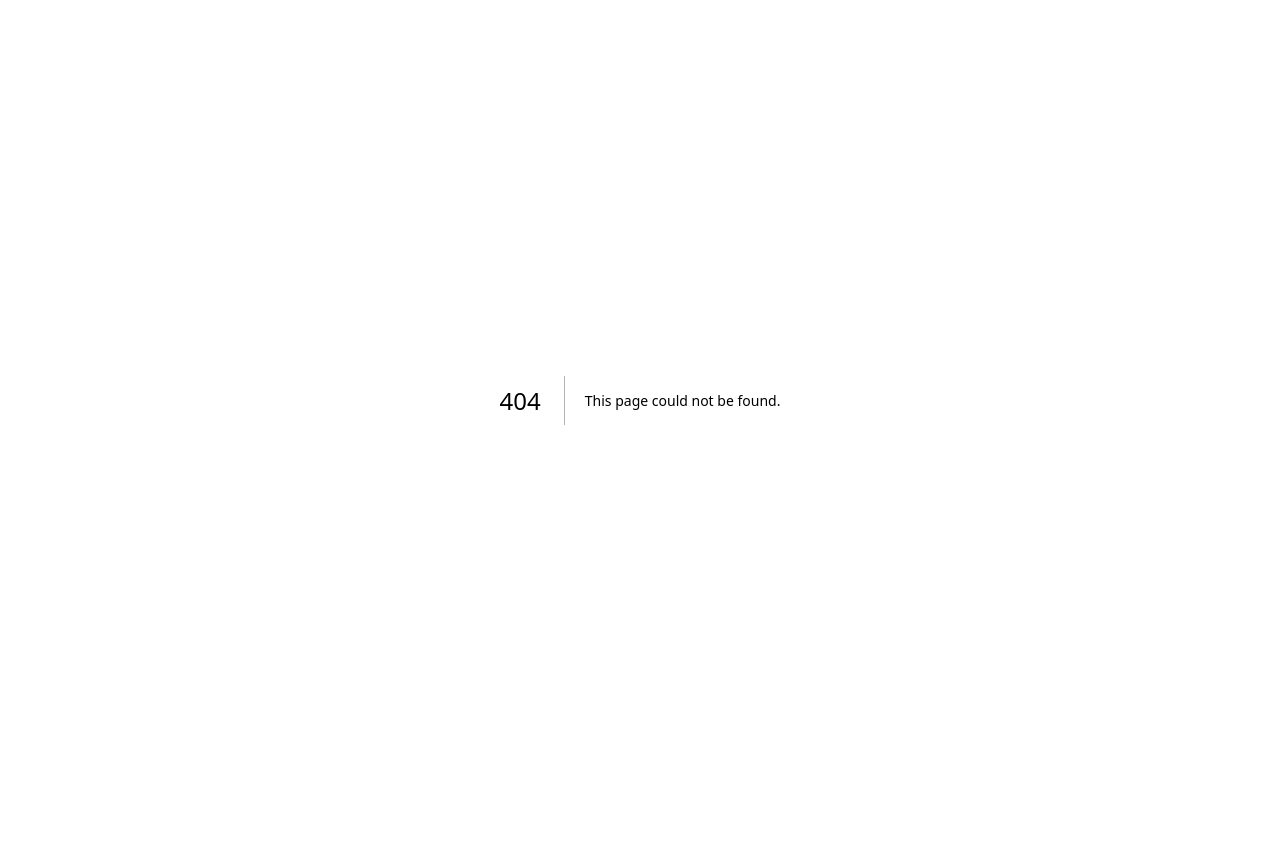
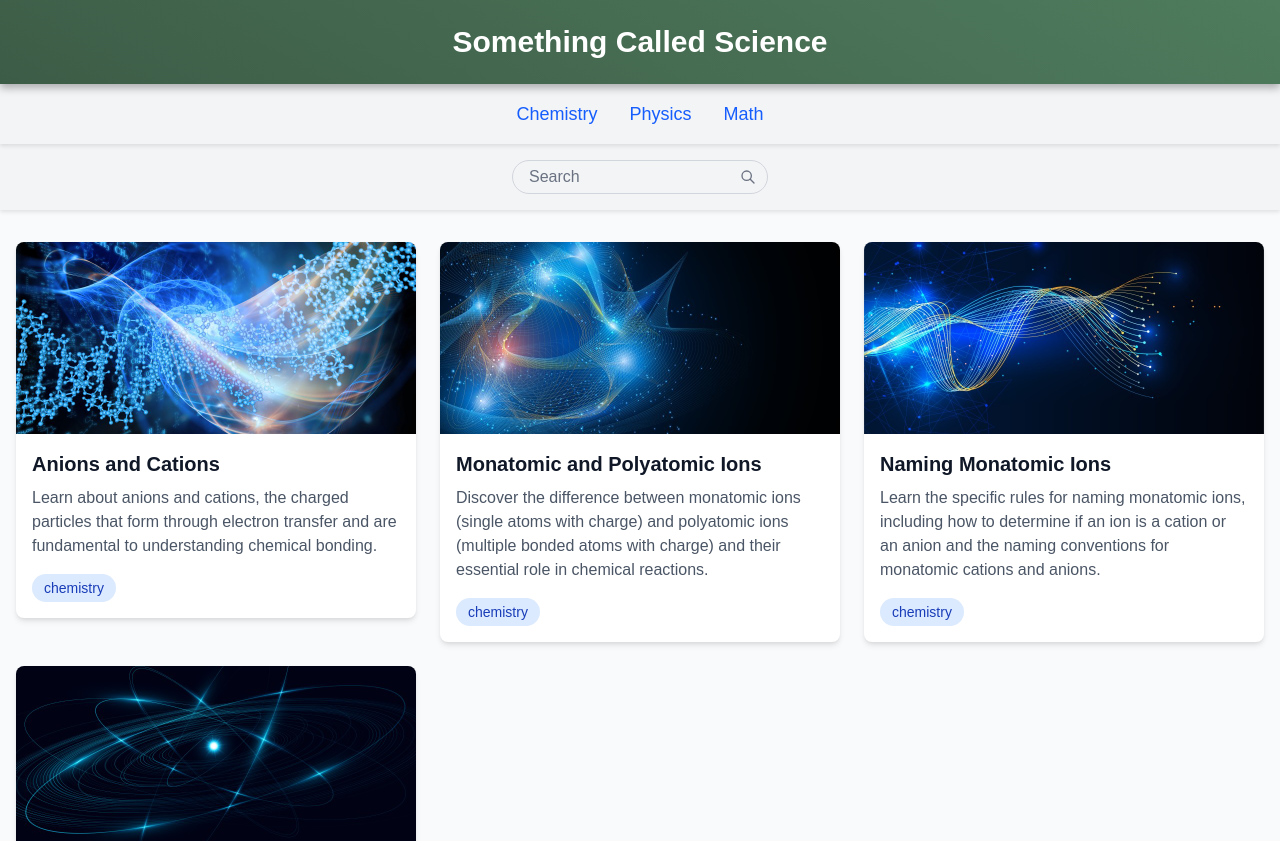
Before and after one commit to rvoogd12/science-blog, a Next.js app: page /chemistry in a window 1280 px wide. Before the commit this address had no page. Shown: the top 841 px of the page. Before the commit the page ends 800 px from the top, so only its background shows below. Built offline with nearby package versions, Linux system fonts and the light colour scheme.

Commit message:
/chemistry, /physics, and /math pages added - non-final copy of homepage

```diff
--- /dev/null
+++ b/src/app/chemistry/page.tsx
@@ -0,0 +1,18 @@
+import Banner from '../../components/Banner';
+import BlogPostCard from '../../components/BlogPostCard';
+import { blogPosts } from '../../data/blogPosts';
+
+export default function Chemistry() {
+  return (
+    <main className="min-h-screen bg-gray-50">
+      <Banner />
+      <div className="container mx-auto px-4 py-8">
+        <div className="grid grid-cols-1 md:grid-cols-2 lg:grid-cols-3 gap-6">
+          {blogPosts.map((post) => (
+            <BlogPostCard key={post.id} post={post} />
+          ))}
+        </div>
+      </div>
+    </main>
+  );
+}
--- /dev/null
+++ b/src/app/math/page.tsx
@@ -0,0 +1,18 @@
+import Banner from '../../components/Banner';
+import BlogPostCard from '../../components/BlogPostCard';
+import { blogPosts } from '../../data/blogPosts';
+
+export default function Math() {
+  return (
+    <main className="min-h-screen bg-gray-50">
+      <Banner />
+      <div className="container mx-auto px-4 py-8">
+        <div className="grid grid-cols-1 md:grid-cols-2 lg:grid-cols-3 gap-6">
+          {blogPosts.map((post) => (
+            <BlogPostCard key={post.id} post={post} />
+          ))}
+        </div>
+      </div>
+    </main>
+  );
+}
--- /dev/null
+++ b/src/app/physics/page.tsx
@@ -0,0 +1,18 @@
+import Banner from '../../components/Banner';
+import BlogPostCard from '../../components/BlogPostCard';
+import { blogPosts } from '../../data/blogPosts';
+
+export default function Physics() {
+  return (
+    <main className="min-h-screen bg-gray-50">
+      <Banner />
+      <div className="container mx-auto px-4 py-8">
+        <div className="grid grid-cols-1 md:grid-cols-2 lg:grid-cols-3 gap-6">
+          {blogPosts.map((post) => (
+            <BlogPostCard key={post.id} post={post} />
+          ))}
+        </div>
+      </div>
+    </main>
+  );
+}
```
